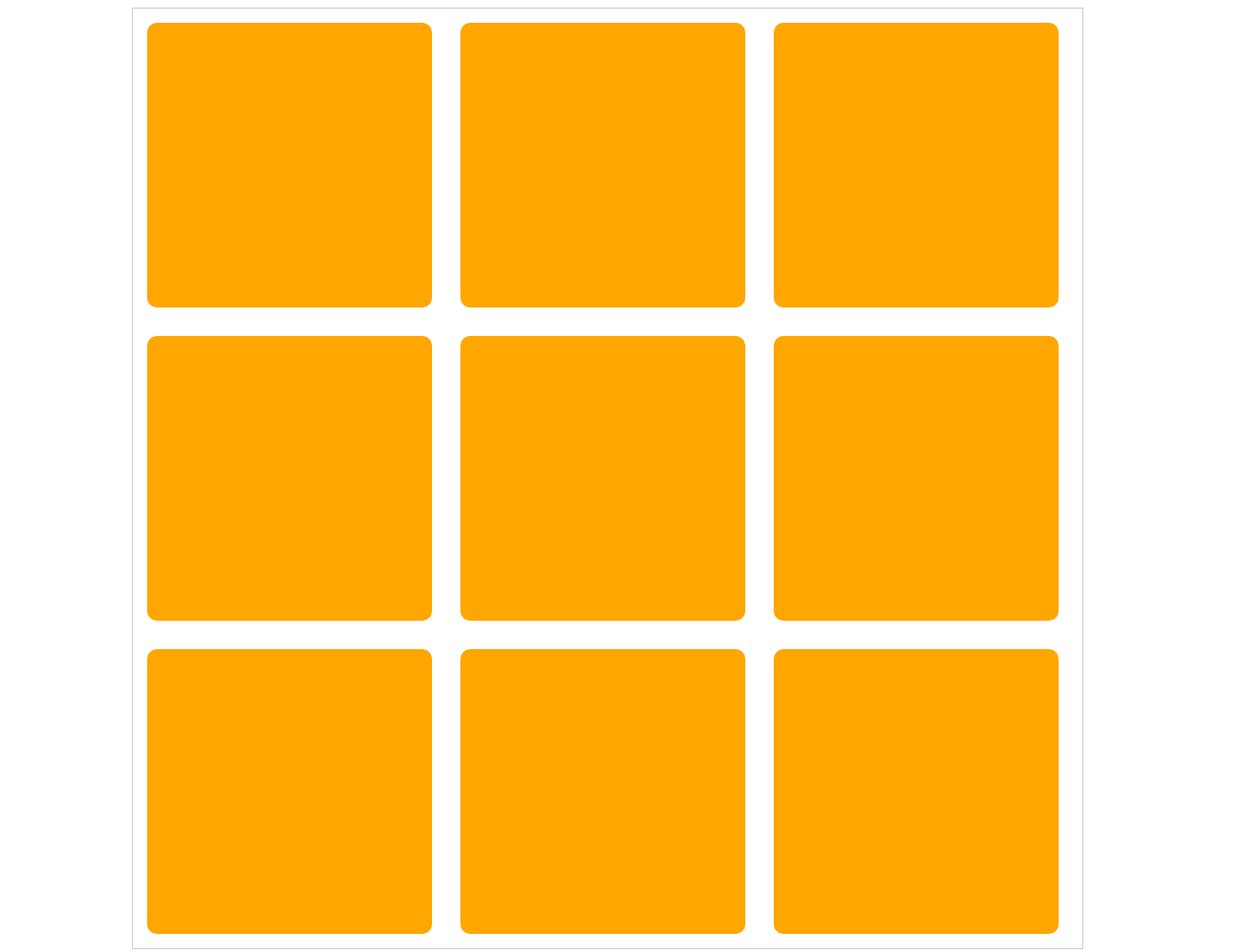
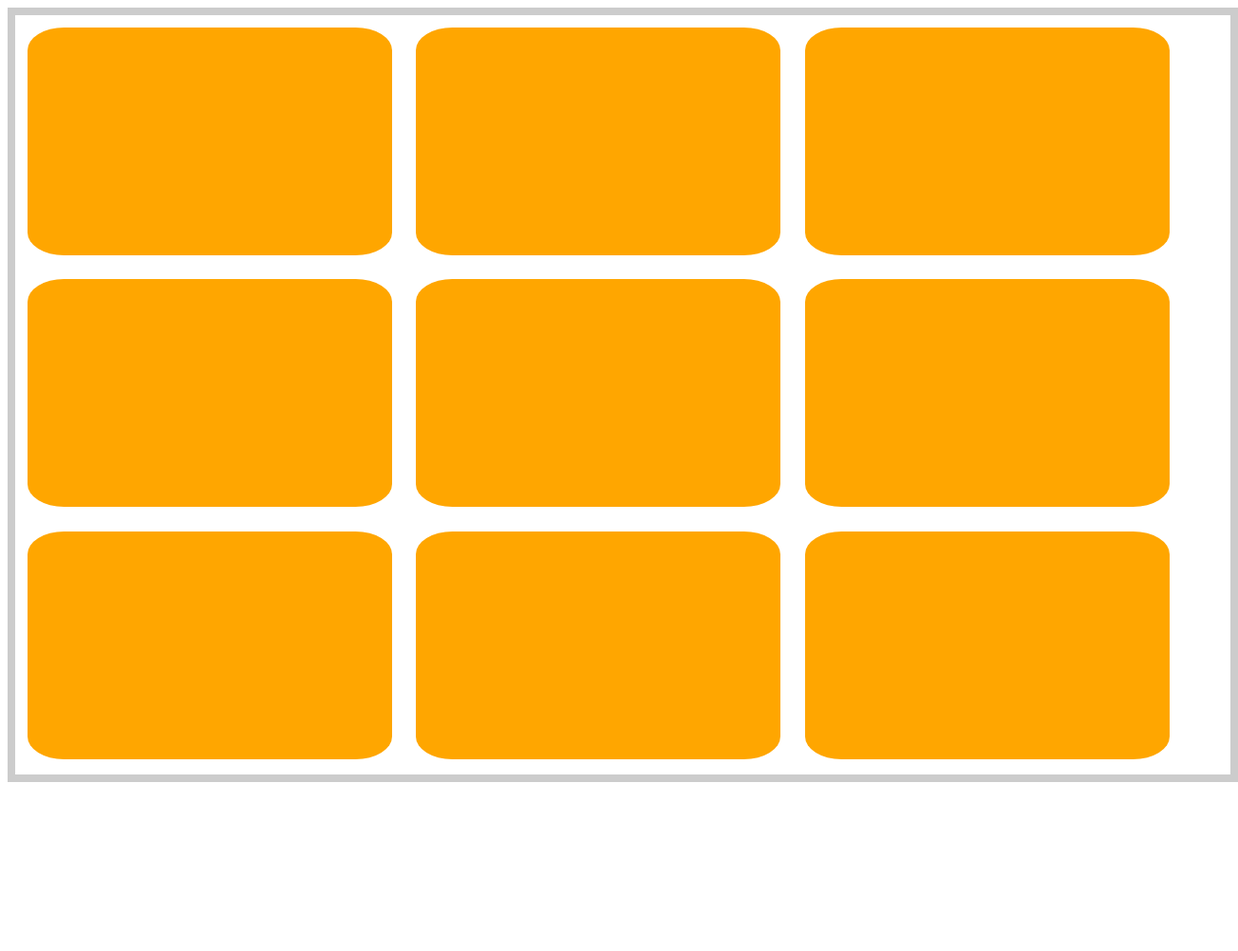
Before and after one commit to calasaba/css-challenge, a website built with webpack: page src/one/index.html in a window 1280 px wide. Shown: the whole page at 95% size, 1304 px wide, since content can reach past the window. After the commit the page ends 832 px from the top, so only its background shows below. Built offline with nearby package versions, Linux system fonts and the light colour scheme.

Commit message:
one-challenge

```diff
--- a/src/one/index.css
+++ b/src/one/index.css
@@ -2,24 +2,25 @@
 * @Author: calasaba
 * @Date:   2018-07-03 09:14:08
 * @Last Modified by:   calasaba
-* @Last Modified time: 2018-07-31 22:04:10
+* @Last Modified time: 2018-07-31 22:57:43
 */
 .bigBox{
-    width: 1000px;
-    margin:auto;
-    border: 1px solid #ccc;
+    width: 100vw;
+    height: 100vh;
+    margin:0 auto;
+    border: 1vh solid #ccc;
 }
 .smallBox{
-    width: 300px;
-    height:300px;
+    width: 30vw;
+    height:30vh;
     background: #ffa600;
     float : left;
-    margin: 15px;
-    -moz-border-radius : 10px;
-    -webkit-border-radius : 10px;
-    -o-border-radius : 10px;
-    -ms-border-radius : 10px;
-    border-radius : 10px;
+    margin: 1vw;
+    -moz-border-radius : 10%;
+    -webkit-border-radius : 10%;
+    -o-border-radius : 10%;
+    -ms-border-radius : 10%;
+    border-radius : 10%;
 }
 .clear{
     clear: both;
```
